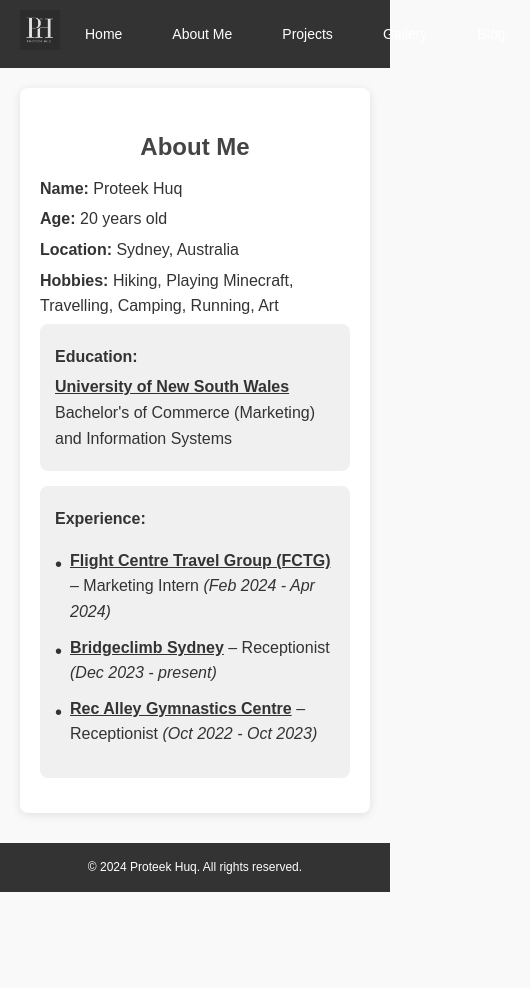
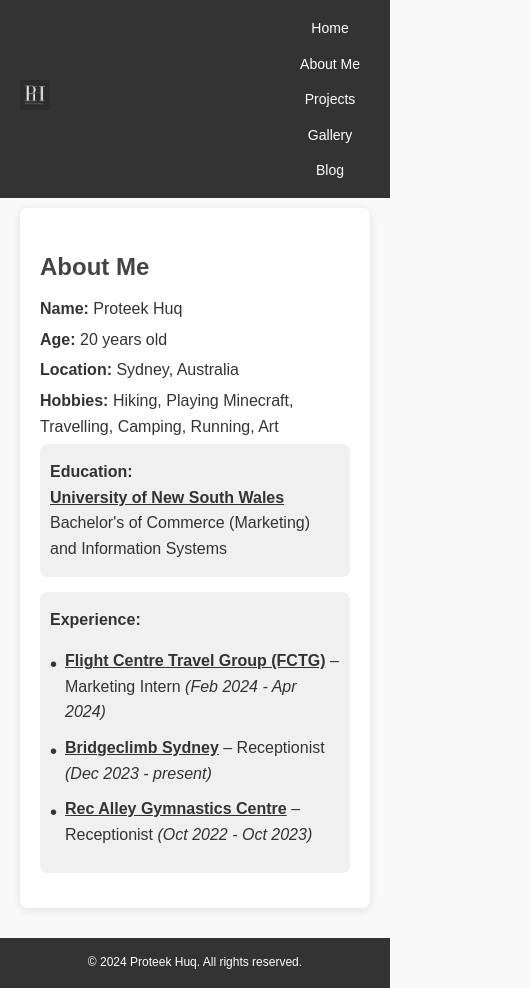
Before and after one commit to ProteekHuq/ProteekHuq, a plain HTML site: page about.html in a window 390 px wide. Shown: the whole page, 530 px wide, since content can reach past the window. Before the commit the page ends 892 px from the top, so only its background shows below. Drawn offline with Linux system fonts and the light colour scheme.

Commit message:
Update about.html

```diff
--- a/about.html
+++ b/about.html
@@ -11,6 +11,7 @@
     <link rel="icon" type="image/png" sizes="16x16" href="images/favicon-16x16.png">
     <link rel="manifest" href="/site.webmanifest">
     <style>
+        /* Global styles */
         body {
             font-family: 'Arial', sans-serif;
             background-color: #f9f9f9;
@@ -19,6 +20,7 @@
             padding: 0;
         }
 
+        /* Header styles */
         header {
             width: 100%;
         }
@@ -34,11 +36,6 @@
         .logo img {
             height: 40px;
             width: auto;
-        }
-
-        nav {
-            flex: 1;
-            text-align: right;
         }
 
         nav ul {
@@ -59,8 +56,9 @@
             font-size: 14px;
         }
 
+        /* Main content styles */
         main {
-            margin: 20px auto;
+            margin: 20px;
             max-width: 800px;
             padding: 0 20px;
         }
@@ -73,6 +71,7 @@
         }
 
         h2 {
+            text-align: left;
             font-size: 24px;
             margin-bottom: 10px;
         }
@@ -82,6 +81,7 @@
             margin: 5px 0;
         }
 
+        /* Improved Spacing for Education & Experience */
         .education, .experience {
             padding: 15px;
             background-color: #f0f0f0;
@@ -108,11 +108,42 @@
             font-size: 20px;
         }
 
+        /* Footer styles */
         footer {
             text-align: center;
             padding: 10px;
             background-color: #333;
             color: white;
+        }
+
+        /* Mobile responsiveness */
+        @media (max-width: 768px) {
+            .logo img {
+                height: 30px;
+            }
+
+            nav ul {
+                display: flex;
+                flex-direction: column;
+                align-items: center;
+            }
+
+            nav ul li {
+                margin: 5px 0;
+            }
+
+            nav ul li a {
+                font-size: 14px;
+            }
+
+            main {
+                margin: 10px;
+                padding: 0 10px;
+            }
+
+            .education, .experience {
+                padding: 10px;
+            }
         }
     </style>
 </head>
@@ -144,8 +175,10 @@
             <p><strong>Hobbies:</strong> Hiking, Playing Minecraft, Travelling, Camping, Running, Art</p>
 
             <div class="education">
-                <p><strong>Education:</strong></p>
-                <p><strong><u>University of New South Wales</u></strong><br>Bachelor's of Commerce (Marketing) and Information Systems</p>
+                <p><strong>Education:</strong> <br>
+                <strong><u>University of New South Wales</u></strong> <br>
+                Bachelor's of Commerce (Marketing) and Information Systems
+                </p>
             </div>
 
             <div class="experience">
```
